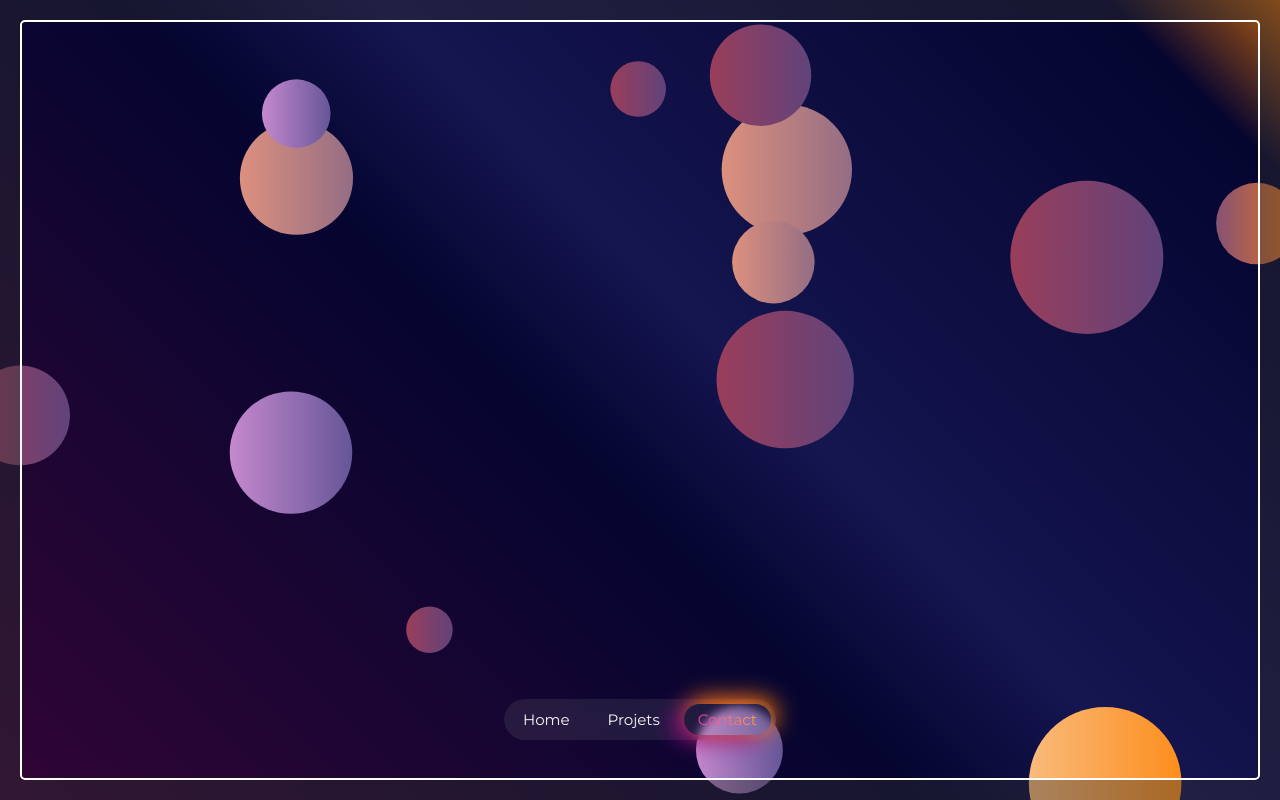
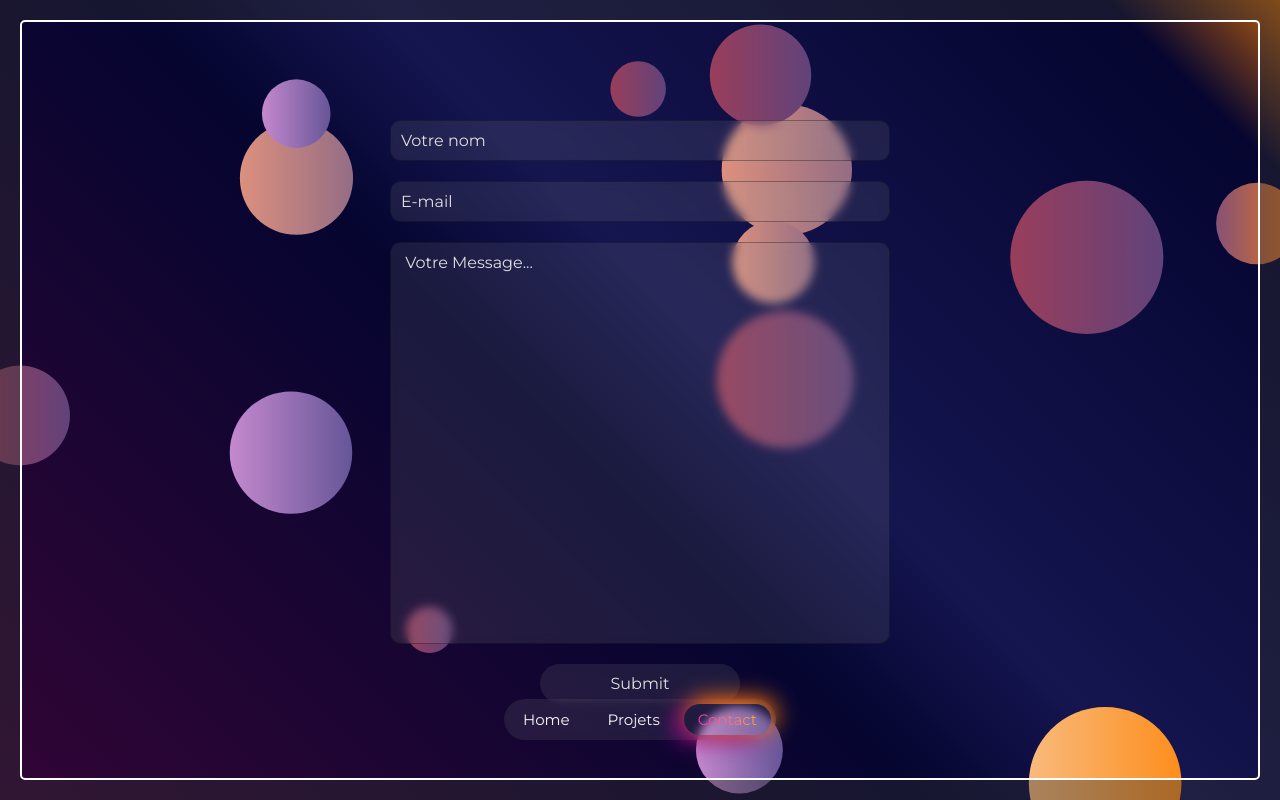
Before and after one commit to C05n/Portfolio, a React (Vite) app: page /contact in a window 1280 px wide. Built offline with nearby package versions, Linux system fonts and the light colour scheme.

Commit message:
Création du formulaire de contact

```diff
--- /dev/null
+++ b/src/components/InputForm/InputForm.jsx
@@ -0,0 +1,7 @@
+function InputForm ({$placeholder, $type, $className}) {
+    return (
+        <input type={$type} placeholder={$placeholder} className={$className} />
+    );
+}
+
+export default InputForm;
--- /dev/null
+++ b/src/components/InputForm/_InputForm.scss
@@ -0,0 +1,16 @@
+@use "../../styles/Mixin" as mixin;
+
+input {
+    @include mixin.blured-background(10px);
+    width: 500px;
+    padding: 10px;
+    margin-bottom: 20px;
+    box-sizing: border-box;
+    font-size: 16px;
+    color: #dfdfdf;
+    border: none;
+    border: 1px solid #00000050;
+    &::placeholder {
+        color: #dfdfdf;
+    }
+}
--- a/src/pages/contact/Contact.jsx
+++ b/src/pages/contact/Contact.jsx
@@ -1,7 +1,14 @@
+import InputForm from "../../components/InputForm/InputForm";
+
 function Contact() {
    return (
-     <div className='contact'>
-     </div>
+
+      <div className="contact_form">
+        <InputForm $type="text" $placeholder="Votre nom" />
+        <InputForm $type="Email" $placeholder="E-mail" />
+        <textarea placeholder=" Votre Message..." rows={20}></textarea>
+        <InputForm $className="contact_form-submit" $type="submit"/>
+      </div>
    );
  }
 
--- a/src/pages/contact/_Contact.scss
+++ b/src/pages/contact/_Contact.scss
@@ -0,0 +1,42 @@
+@use "../../styles/Mixin" as mixin;
+
+.contact_form {
+    display: flex;
+    flex-direction: column;
+    justify-content: space-around;
+    align-items: center;
+    padding-top: 6vh ;
+        textarea {
+            @include mixin.blured-background(10px);
+            width: 500px;
+            padding: 10px;
+            margin-bottom: 20px;
+            box-sizing: border-box;
+            font-size: 16px;
+            color: #dfdfdf;
+            border: none;
+            resize: none;
+            border: 1px solid #00000050;
+            &::placeholder {
+                color: #dfdfdf;
+            }
+        }
+        &-submit {
+            @include mixin.blured-background(30px);
+            width: 200px;
+            padding: 10px;
+            margin-bottom: 0px;
+            box-sizing: border-box;
+            font-size: 16px;
+            color: #dfdfdf;
+            border: none;
+            cursor: pointer;
+            &:hover {
+                background: linear-gradient(45deg, #ff00ff, #ffd900);
+                background-clip: text;
+                color: transparent;
+                box-shadow: 5px -5px 25px 0px rgba(#ff8000, 1),
+                            -10px 5px 25px 0px rgba(#900590, 1);
+            }
+        }
+}
--- a/src/routes/Root.jsx
+++ b/src/routes/Root.jsx
@@ -9,13 +9,11 @@ import Contact from "../pages/contact/Contact"
 
 
 const AppRoutes = () => {
-
    const location = useLocation();
-   const nodeRef = useRef(null);
 
    return (
       <TransitionGroup className={"section_div"}>
-         <CSSTransition key={location.key} classNames="fade" timeout={600} nodeRef={nodeRef}>
+         <CSSTransition key={location.key} classNames="fade" timeout={600}>
             <Routes location={location}>
                <Route path="/" element={<Home />} />
                <Route path="/projets" element={<Projets />} />
--- a/src/styles/Main.scss
+++ b/src/styles/Main.scss
@@ -7,8 +7,9 @@
 @use "../components/header/Header";
 @use "../components/ProjectsOverview/ProjectsOverview";
 @use "../components/ProjectsDescription/ProjectsDescription";
+@use "../components/InputForm/InputForm";
 //
 @use "../pages/home/Home";
 @use "../pages/about/About";
 @use "../pages/projets/Projets";
-@use "../pages/contact/Contact"
+@use "../pages/contact/Contact";
```
